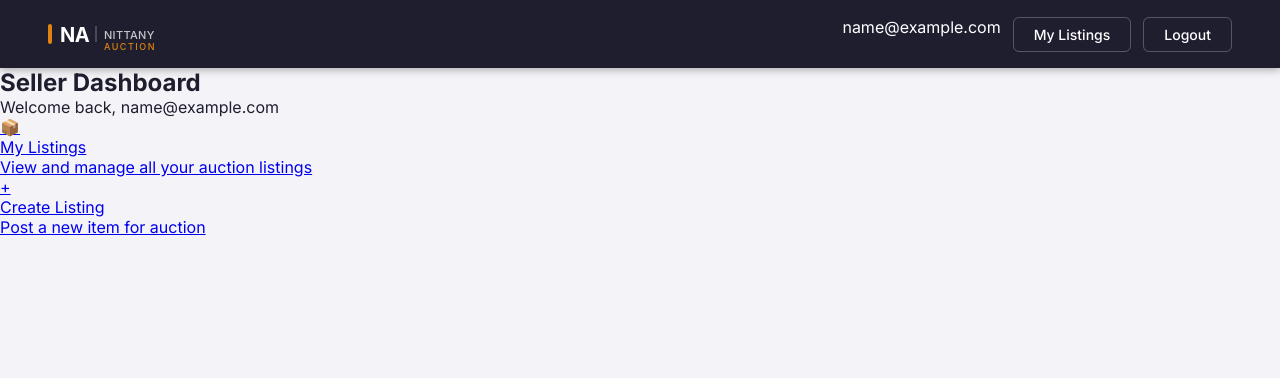
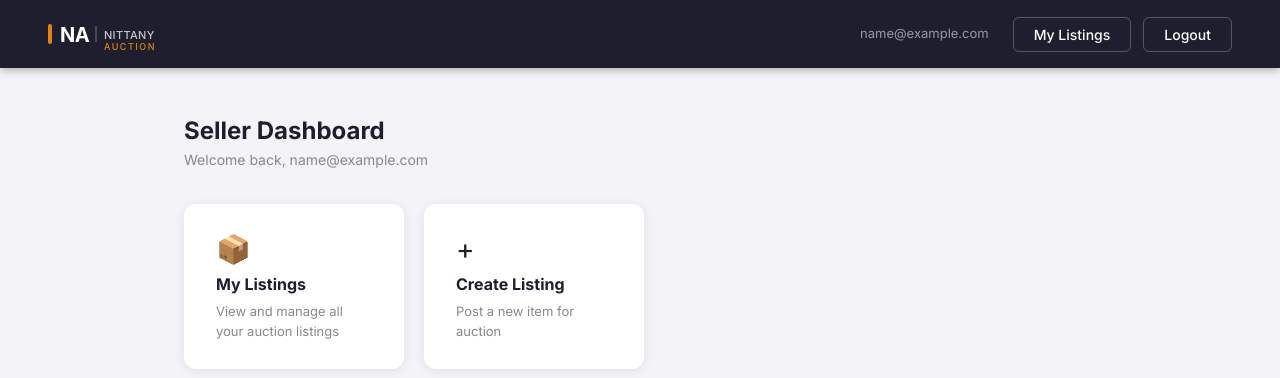
Before and after one commit to jvitorbarros15/Nittany-Auction-, a Flask app: template templates/seller_welcome.html in a window 1280 px wide. Shown: the top 378 px of the page. Run offline with Flask 3, Linux system fonts and the light colour scheme; the template is opened without the code that fills it: most values are stand-ins (such as "Sample title", 1, 10 or a date in 2020).

Commit message:
Add styling for the seller page

```diff
--- a/static/style.css
+++ b/static/style.css
@@ -272,3 +272,69 @@ body {
 .back-btn:hover {
     background-color: rgba(255,255,255,0.2);
 }
+
+/* ── Seller dashboard ── */
+.nav-user {
+    font-size: 13px;
+    color: rgba(255,255,255,0.55);
+    padding: 8px 12px;
+}
+
+.seller-content {
+    max-width: 960px;
+    margin: 48px auto;
+    padding: 0 24px;
+}
+
+.seller-content h2 {
+    font-size: 24px;
+    font-weight: 700;
+    color: #1e1e2f;
+    margin-bottom: 6px;
+}
+
+.seller-subtitle {
+    font-size: 14px;
+    color: #888;
+    margin-bottom: 36px;
+}
+
+.dashboard-cards {
+    display: flex;
+    gap: 20px;
+    flex-wrap: wrap;
+}
+
+.dashboard-card {
+    display: flex;
+    flex-direction: column;
+    gap: 8px;
+    text-decoration: none;
+    background: white;
+    border-radius: 12px;
+    padding: 28px 32px;
+    width: 220px;
+    box-shadow: 0 2px 12px rgba(0,0,0,0.08);
+    transition: transform 0.15s, box-shadow 0.15s;
+    color: #1e1e2f;
+}
+
+.dashboard-card:hover {
+    transform: translateY(-3px);
+    box-shadow: 0 6px 20px rgba(0,0,0,0.12);
+}
+
+.card-icon {
+    font-size: 28px;
+}
+
+.card-label {
+    font-size: 16px;
+    font-weight: 700;
+}
+
+.card-desc {
+    font-size: 13px;
+    color: #888;
+    line-height: 1.5;
+}
```
